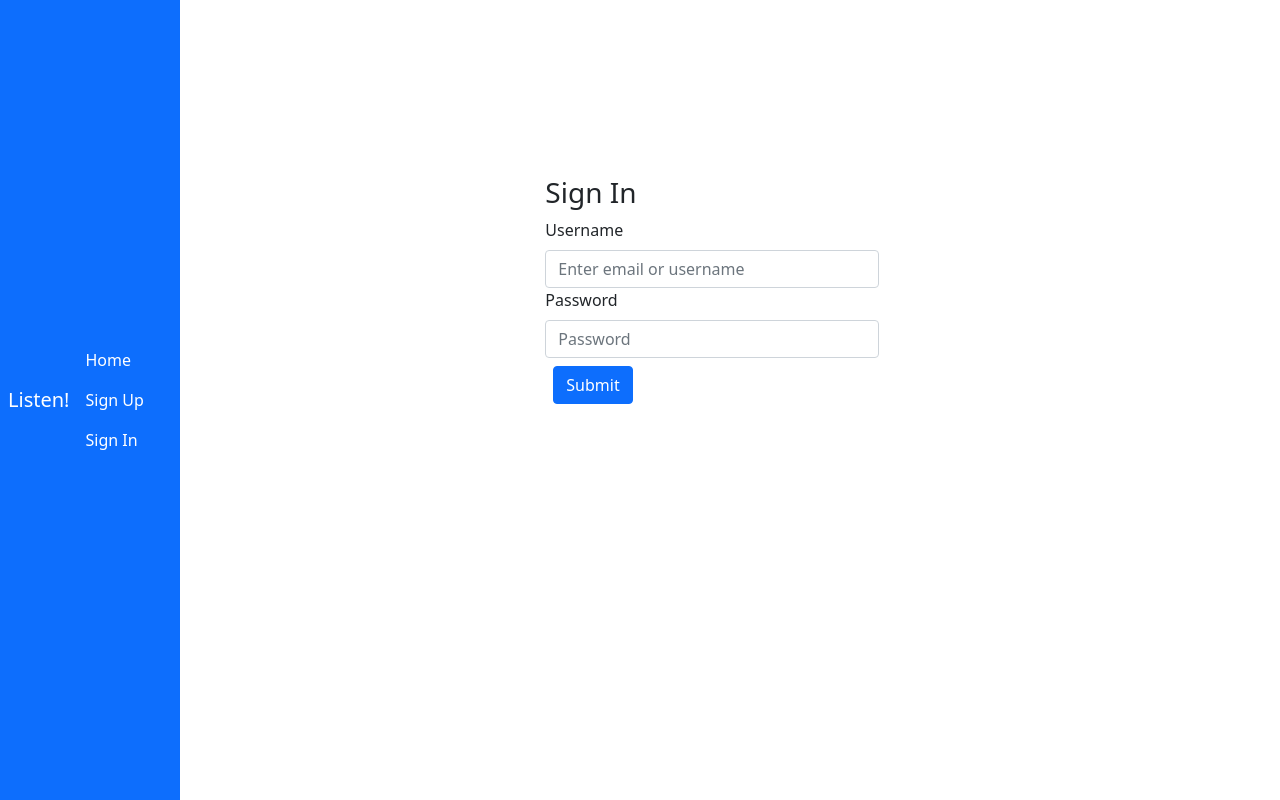
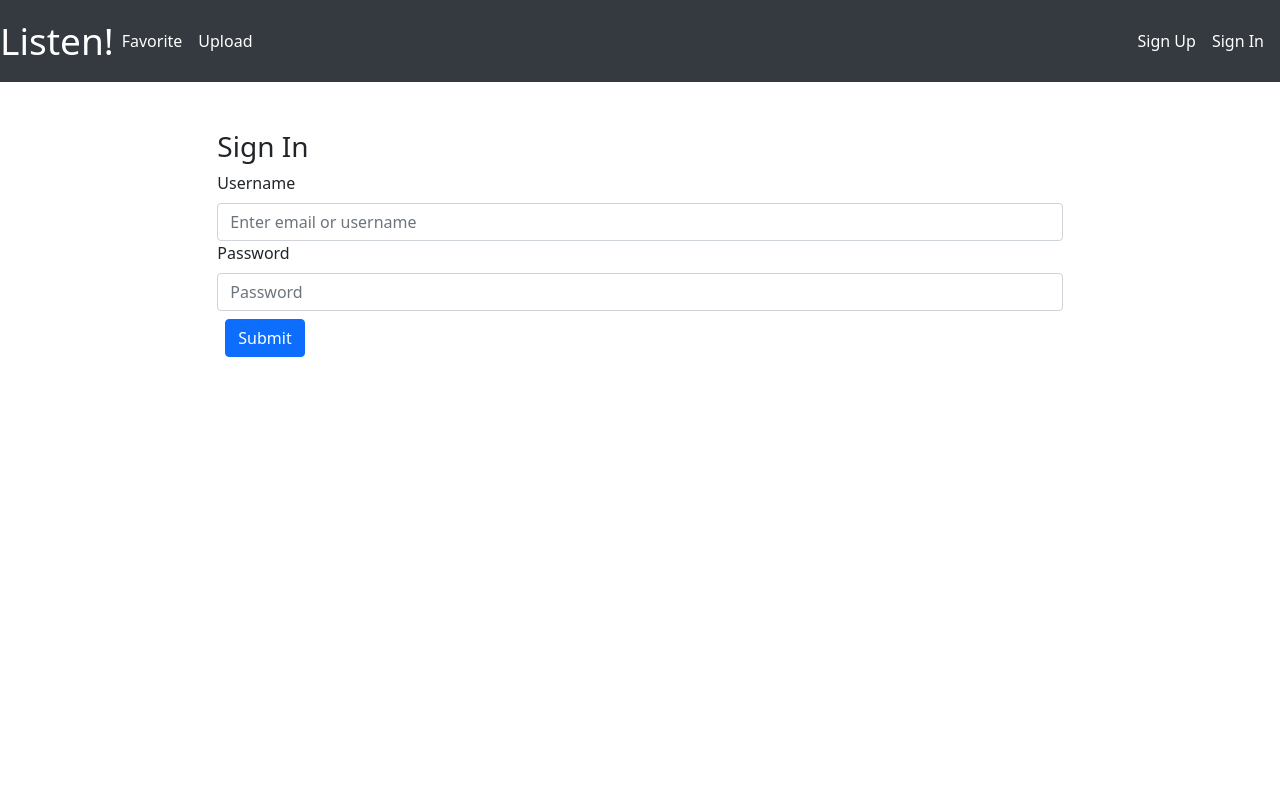
Before and after one commit to RyanCLuis/Listen, a React (Create React App) app: page /sign-in in a window 1280 px wide. Built offline with nearby package versions, Linux system fonts and the light colour scheme.

Commit message:
restyles nav bar

```diff
--- a/src/components/Home.js
+++ b/src/components/Home.js
@@ -59,7 +59,7 @@ const Home = (props) => {
 	))
 
 	return (
-		<div style={{ position: 'fixed', marginLeft: '180px',  display: 'flex', flexDirection: 'column', justifyContent: 'center', alignItems: 'center'}}>
+		<div style={{ alignItems: 'center', display: 'flex', flexDirection: 'column' }}>
 			<h2>Listen!</h2>
 			<div className='container-md' style={ cardContainerLayout }>
 				{ podcastCards }
--- a/src/components/auth/ChangePassword.js
+++ b/src/components/auth/ChangePassword.js
@@ -53,8 +53,8 @@ const ChangePassword = (props) => {
 
 
     return (
-        <div style={{ position: 'fixed', marginLeft: '40%', width: '50vh', marginTop: '10%'}}>
-            <div className='col-sm-10  mx-auto mt-5'>
+        <div className='row'>
+            <div className='col-sm-10 col-md-8 mx-auto mt-5'>
                 <h3>Change Password</h3>
                 <Form onSubmit={onChangePassword}>
                     <Form.Group controlId='oldPassword'>
--- a/src/components/auth/SignIn.js
+++ b/src/components/auth/SignIn.js
@@ -48,8 +48,8 @@ const SignIn = (props) => {
 	    }
 
     return (
-        <div style={{ position: 'fixed', marginLeft: '40%', width: '50vh', marginTop: '10%'}}>
-           <div className='col-sm-10  mx-auto mt-5'>
+        <div className='row'>
+            <div className='col-sm-10 col-md-8 mx-auto mt-5'>
                 <h3>Sign In</h3>
                 <Form onSubmit={onSignIn}>
                     <Form.Group controlId='email'>
--- a/src/components/auth/SignOut.js
+++ b/src/components/auth/SignOut.js
@@ -30,8 +30,8 @@ const SignOut = (props) => {
 
 	return (
 		<>
-             <div style={{ position: 'fixed', marginLeft: '40%', width: '50vh', marginTop: '10%'}}>
-                <div className='col-sm-10  mx-auto mt-5'>
+             <div className='row'>
+                <div className='col-sm-10 col-md-8 mx-auto mt-5'>
                     <h2>Are you sure you want to sign out?</h2>
                     <small>We hate to see you go...</small><br/>
                     <ButtonGroup>
--- a/src/components/auth/SignUp.js
+++ b/src/components/auth/SignUp.js
@@ -49,8 +49,8 @@ const SignUp = (props) => {
 
 
     return (
-        <div style={{ position: 'fixed', marginLeft: '40%', width: '50vh', marginTop: '10%'}}>
-            <div className='col-sm-10  mx-auto mt-5'>
+        <div className='row'>
+            <div className='col-sm-10 col-md-8 mx-auto mt-5'>
                 <h3>Sign Up</h3>
                 <Form onSubmit={onSignUp}>
                     <Form.Group controlId='email'>
--- a/src/components/shared/Header.js
+++ b/src/components/shared/Header.js
@@ -1,4 +1,4 @@
-import React, { Fragment } from 'react'
+import React, { Fragment, useState } from 'react'
 import Nav from 'react-bootstrap/Nav'
 import Navbar from 'react-bootstrap/Navbar'
 import { Link } from 'react-router-dom'
@@ -34,34 +34,46 @@ const unauthenticatedOptions = (
 
 const alwaysOptions = (
 	<>
-		<Nav.Item className='m-2'>
-			<Link to='/' style={linkStyle}>
-				Home
-			</Link>
-		</Nav.Item>
+
 	</>
 )
 
-const Header = ({ user }) => (
-    <div style={{ width: '180px', height: '100%' }}>
-        <Navbar bg='primary' variant='dark' style={{ height: '100vh'}}>
-            <Navbar.Brand className='m-2'>
-                <Link to='/' style={linkStyle}>
+const Header = ({ user }) => {
+    const [menuOpen, setMenuOpen] = useState(false)
+
+    const handleMenuToggle = () => {
+        setMenuOpen(!menuOpen)
+    };
+
+    return (
+        <Navbar expand='md' style={{ backgroundColor: '#343a40' }}>
+            <Navbar.Brand className='m-0'>
+                <Link to='/' style={{ ...linkStyle, display: 'inline-block', fontSize: '37px'}}>
                     Listen!
                 </Link>
             </Navbar.Brand>
-            <Navbar.Toggle aria-controls='basic-navbar-nav' />
-            <Navbar.Collapse id='basic-navbar-nav'>
-                <Nav className='ml-auto flex-column align-items-start'>
+            <Navbar.Toggle aria-controls='basic-navbar-nav' onClick={handleMenuToggle} />
+            <Navbar.Collapse id='basic-navbar-nav' className={menuOpen ? 'show' : ''}>
+                <Nav className='mr-auto'>
+                    <Nav.Item className='m-2'>
+                        <Link to='/favorite' style={{ color: 'white', textDecoration: 'none' }}>Favorite</Link>
+                    </Nav.Item>
+                    <Nav.Item className='m-2'>
+                        <Link to='/upload' style={{ color: 'white', textDecoration: 'none' }}>Upload</Link>
+                    </Nav.Item>
+                </Nav>
+                <Nav style={{ marginLeft: 'auto' }}>
                     {user && (
-                        <span className='navbar-text mr-2'>Welcome, {user.username}</span>
+                        <span className='navbar-text ml-2' style={{ color: 'purple', fontSize: '24px'}}>Welcome, {user.username}</span>
                     )}
-                    {alwaysOptions}
-                    {user ? authenticatedOptions : unauthenticatedOptions}
+                    <div className='m-2' style={{ display: 'flex', alignItems: 'center' }}>
+                        {alwaysOptions}
+                        {user ? authenticatedOptions : unauthenticatedOptions}
+                    </div>
                 </Nav>
             </Navbar.Collapse>
         </Navbar>
-    </div>
-)
+    )
+}
 
 export default Header
```
